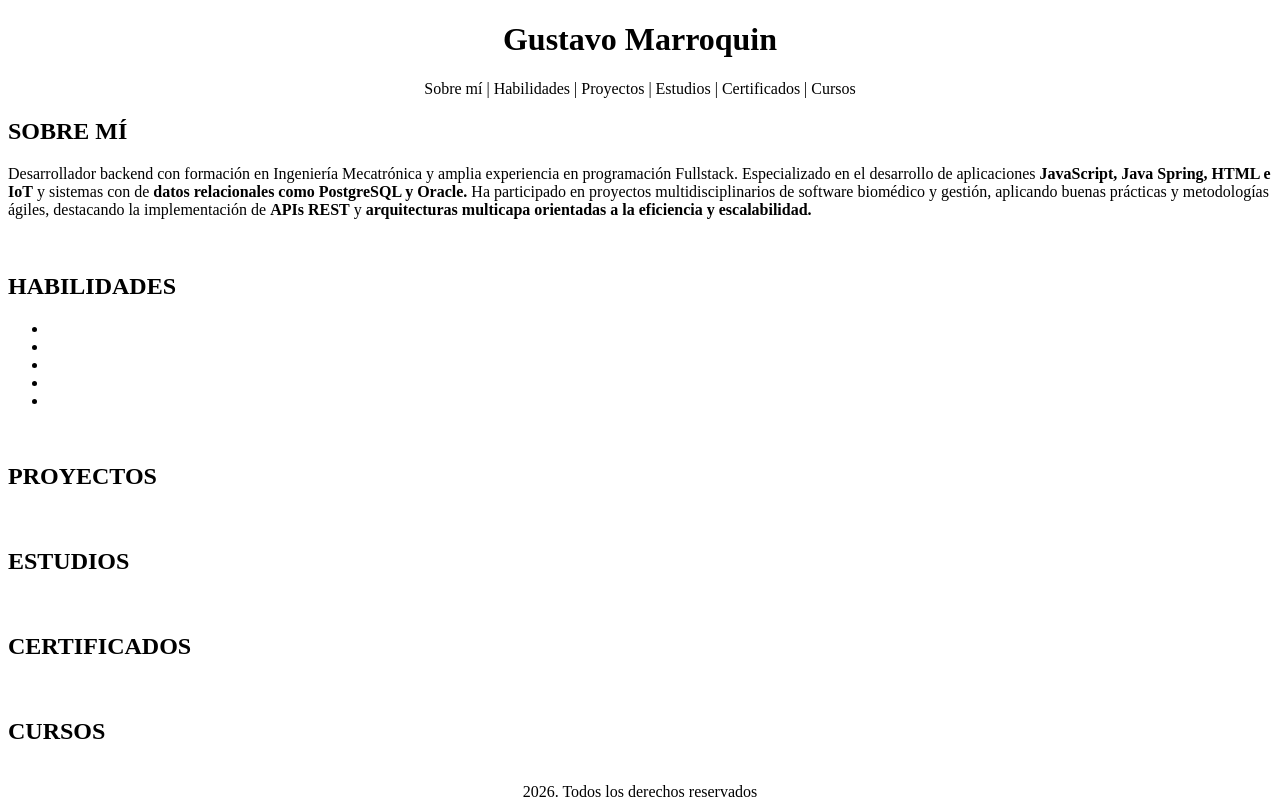
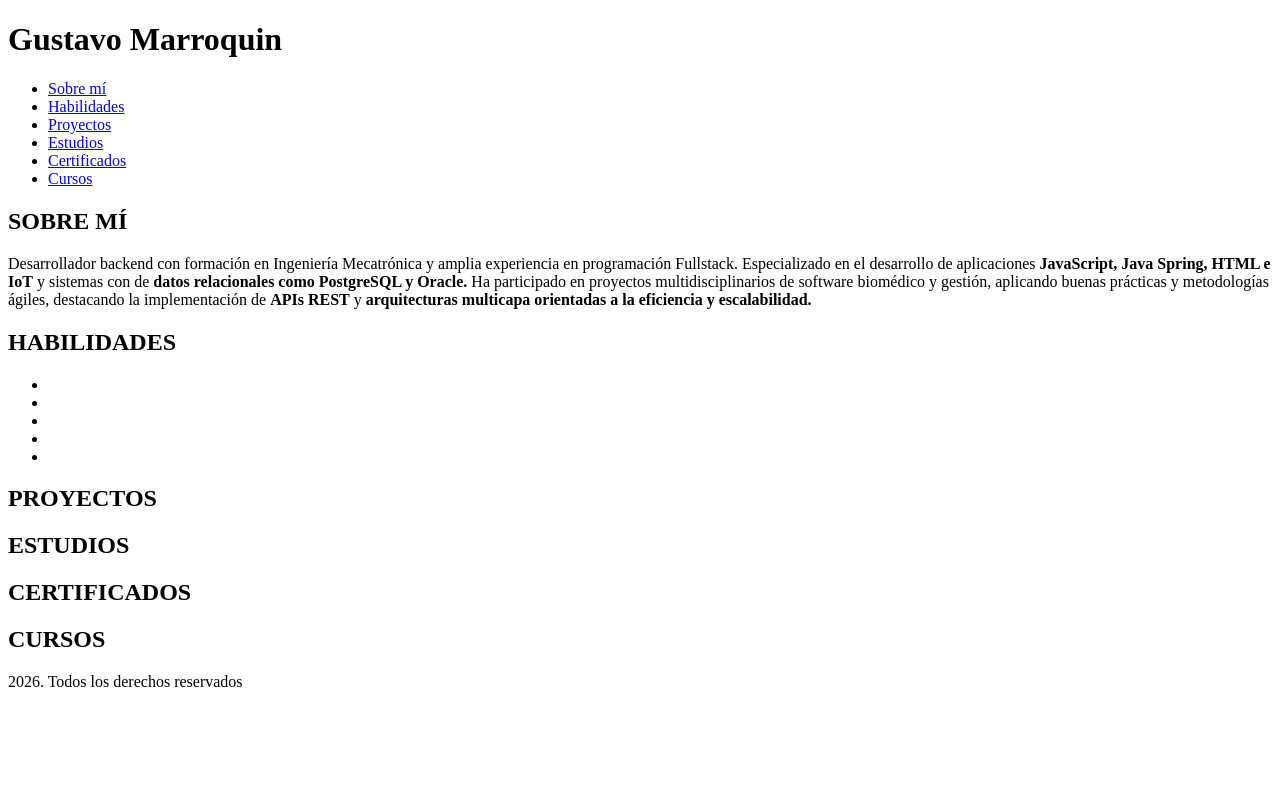
Before and after one commit to GusLateralus/HTML-Notebook, a plain HTML site: page EjercicioIntegrador/index.html in a window 1280 px wide. Drawn offline with Linux system fonts and the light colour scheme.

Commit message:
Modificaciones agregadas al ejercicio integrador, estabas incumpliendo con el principio DRY y también haces que sea más difícil darle mantenimiento al código

```diff
--- a/EjercicioIntegrador/index.html
+++ b/EjercicioIntegrador/index.html
@@ -6,12 +6,21 @@
     <title>Portfolio</title>
 </head>
 <body>
-    <header style="text-align: center;"><h1>Gustavo Marroquin</h1></header>
+    <header><h1>Gustavo Marroquin</h1></header>
 
-    <nav style="text-align: center;"> Sobre mí | Habilidades | Proyectos | Estudios | Certificados | Cursos </nav>
+    <nav>
+        <ul>
+            <li><a href="#sobre-mi">Sobre mí</a></li>
+            <li><a href="#habilidades">Habilidades</a></li>
+            <li><a href="#proyectos">Proyectos</a></li>
+            <li><a href="#estudios">Estudios</a></li>
+            <li><a href="#certificados">Certificados</a></li>
+            <li><a href="#cursos">Cursos</a></li>
+        </ul>
+    </nav>
     <main>
         <section id = "sobre-mi">
-            <h2><strong>SOBRE MÍ</strong></h2>
+            <h2>SOBRE MÍ</h2>
         <p>Desarrollador backend con formación en Ingeniería Mecatrónica y amplia experiencia en programación Fullstack.
             Especializado en el desarrollo de aplicaciones <strong>JavaScript, Java Spring, HTML e IoT</strong> y sistemas con de <strong> datos relacionales
             como PostgreSQL y Oracle.</strong> Ha participado en proyectos multidisciplinarios de software biomédico y gestión, aplicando buenas prácticas
@@ -19,9 +28,9 @@
         </p>
 
         </section>
-        <br>
+
         <section id = "habilidades">
-            <h2><strong>HABILIDADES</strong></h2>
+            <h2>HABILIDADES</h2>
             <ul>
                 <li></li>
                 <li></li>
@@ -31,25 +40,25 @@
             </ul>
 
         </section>
-        <br>
+
         <section id = "proyectos">
             <h2><strong>PROYECTOS</strong></h2>
 
 
         </section>
-        <br>
+
         <section id = "estudios">
             <h2><strong>ESTUDIOS</strong></h2>
 
 
         </section>
-        <br>
+
         <section id = "certificados">
             <h2><strong>CERTIFICADOS</strong></h2>
 
 
         </section>
-        <br>
+
         <section id = "cursos">
             <h2><strong>CURSOS</strong></h2>
 
@@ -57,8 +66,8 @@
 
         </section>
     </main>
-    <br>
-    <footer style="text-align: center;"> 2026. Todos los derechos reservados</footer>
+
+    <footer> 2026. Todos los derechos reservados</footer>
 
 </body>
 </html>
```
